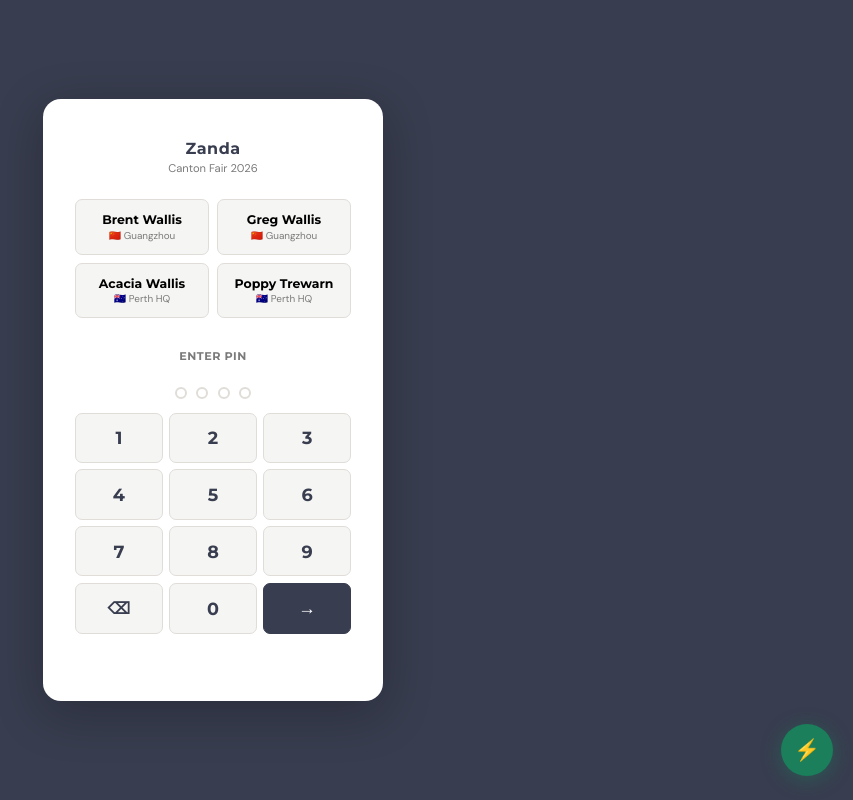
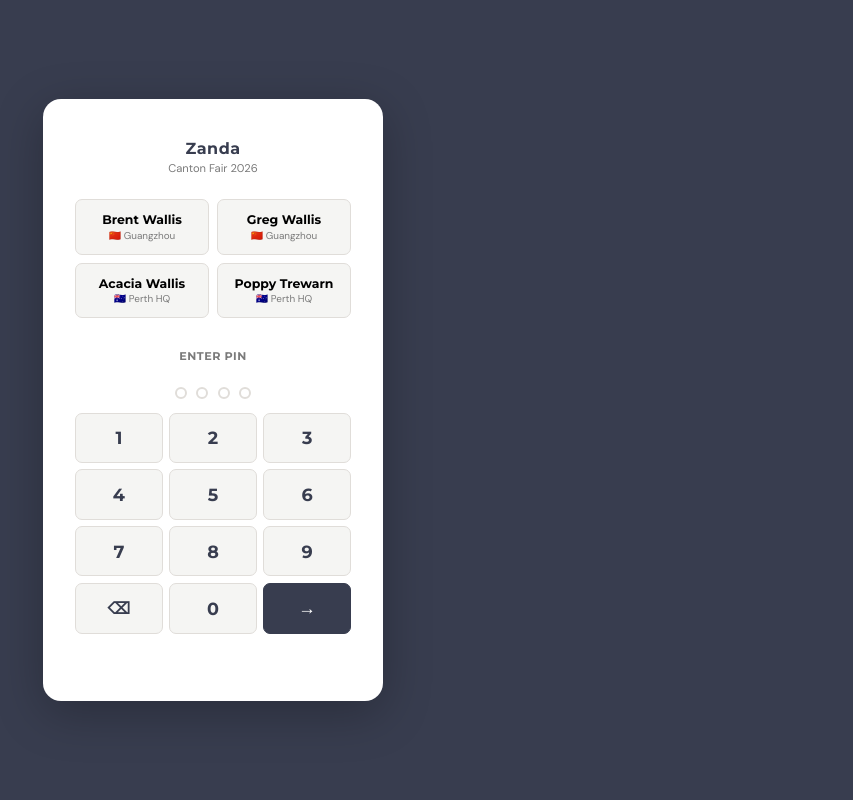
Before and after one commit to ZandaZigHub/cantonfair, a plain HTML site: page index.html in a window 1280 px wide. Shown: the whole page, without its empty margins (427-1280 px from the left). Drawn offline with Linux system fonts and the light colour scheme.

Commit message:
index.html

```diff
--- a/index.html
+++ b/index.html
@@ -271,7 +271,7 @@ textarea.fi{resize:vertical;min-height:60px}
 .lc2{background:var(--bg);border-radius:var(--rs);padding:.75rem;text-align:center;flex:1;border:1.5px solid var(--border)}
 
 /* ── ZIG AI ASSISTANT ── */
-#zig-fab{position:fixed;bottom:1.5rem;right:1.25rem;z-index:500;width:52px;height:52px;border-radius:50%;background:var(--zig);border:none;cursor:pointer;display:flex;align-items:center;justify-content:center;box-shadow:0 4px 20px rgba(26,127,90,.45);transition:all .2s;font-size:1.3rem}
+#zig-fab{position:fixed;bottom:1.5rem;right:1.25rem;z-index:500;width:52px;height:52px;border-radius:50%;background:var(--zig);border:none;cursor:pointer;display:none;align-items:center;justify-content:center;box-shadow:0 4px 20px rgba(26,127,90,.45);transition:all .2s;font-size:1.3rem}
 #zig-fab:hover{background:var(--zig-dk);transform:scale(1.05)}
 #zig-fab.active{background:var(--navy)}
 #zig-panel{position:fixed;bottom:5.5rem;right:1rem;width:calc(100vw - 2rem);max-width:400px;z-index:499;background:#fff;border:1.5px solid var(--border);border-radius:16px;box-shadow:0 8px 40px rgba(0,0,0,.15);display:none;flex-direction:column;max-height:70vh}
@@ -1037,6 +1037,7 @@ function doLogin() { pinGo(); } // legacy fallback
 function launch() {
   document.getElementById('login').style.display = 'none';
   const app = document.getElementById('app'); app.style.display='flex'; app.style.flexDirection='column';
+  document.getElementById('zig-fab').style.display = 'flex';
   const u = USERS[currentUser];
   const av = document.getElementById('user-av');
   av.textContent = u.initials;
```
